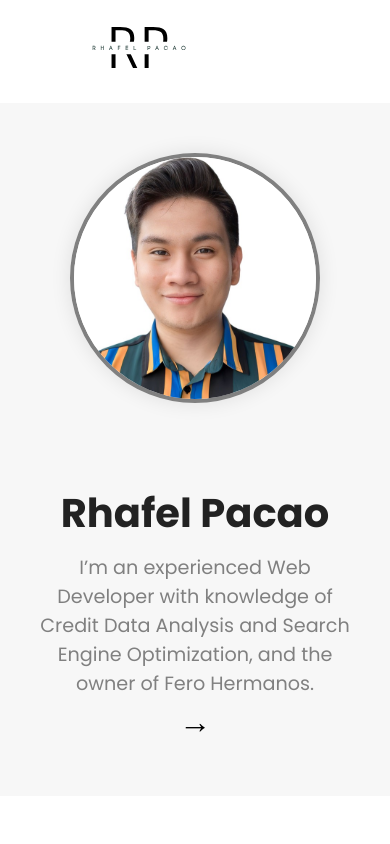
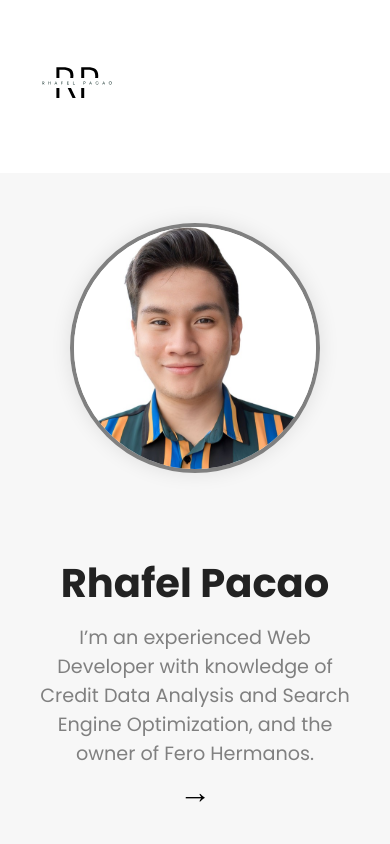
Before and after one commit to rofersk/ropacao, a plain HTML site: page index.html in a window 390 px wide. Shown: the top 844 px of the page. Drawn offline with Linux system fonts and the light colour scheme.

Commit message:
Adjusted logo in the navigation bar

```diff
--- a/styles.css
+++ b/styles.css
@@ -26,6 +26,20 @@ body {
     width: 200px;
     height: 80px;
     object-fit: cover;
+}
+@media (max-width: 768px) {
+    .navbar {
+        padding: 8px 3%; /* Reduce left padding more */
+    }
+
+    .logo {
+        margin-left: -10px; /* Move the logo even further left */
+    }
+
+    .logo img {
+        width: 150px; /* Keep the size manageable */
+        height: auto;
+    }
 }
 
 .portfolio {
```
